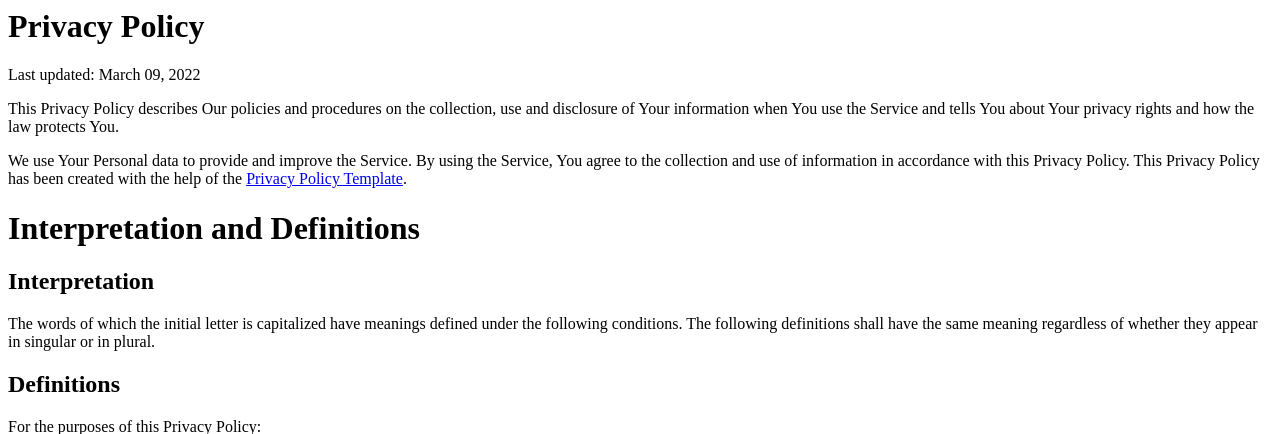
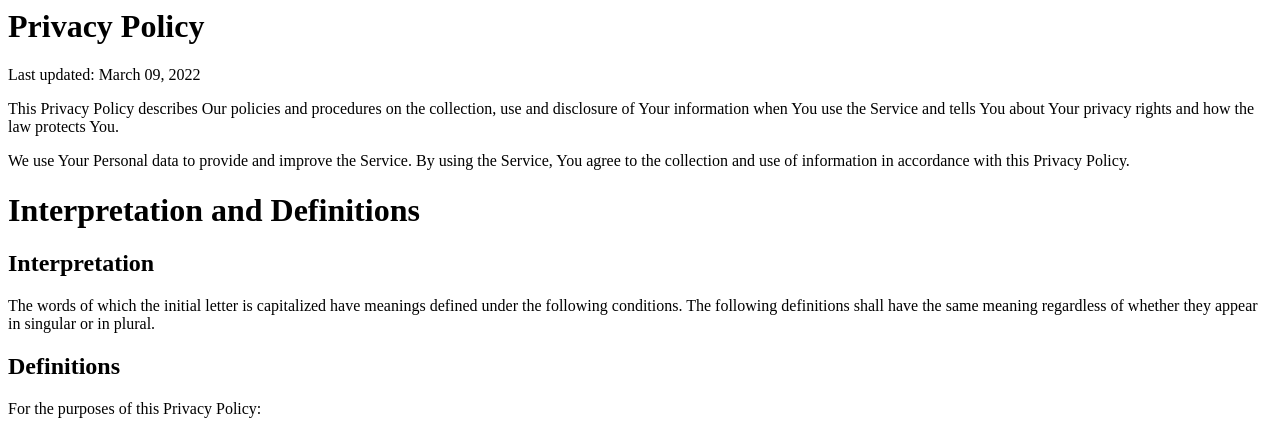
Before and after one commit to ghalves/fluffy-influencer, a PHP site: page /privacy-policy.php in a window 1280 px wide. Shown: the top 434 px of the page. Run offline with PHP 8.4, Linux system fonts and the light colour scheme.

Commit message:
Update privacy-policy.php

```diff
--- a/privacy-policy.php
+++ b/privacy-policy.php
@@ -1,7 +1,7 @@
 <h1>Privacy Policy</h1>
 <p>Last updated: March 09, 2022</p>
 <p>This Privacy Policy describes Our policies and procedures on the collection, use and disclosure of Your information when You use the Service and tells You about Your privacy rights and how the law protects You.</p>
-<p>We use Your Personal data to provide and improve the Service. By using the Service, You agree to the collection and use of information in accordance with this Privacy Policy. This Privacy Policy has been created with the help of the <a href="https://www.termsfeed.com/blog/sample-privacy-policy-template/" target="_blank">Privacy Policy Template</a>.</p>
+<p>We use Your Personal data to provide and improve the Service. By using the Service, You agree to the collection and use of information in accordance with this Privacy Policy.</p>
 <h1>Interpretation and Definitions</h1>
 <h2>Interpretation</h2>
 <p>The words of which the initial letter is capitalized have meanings defined under the following conditions. The following definitions shall have the same meaning regardless of whether they appear in singular or in plural.</p>
```
